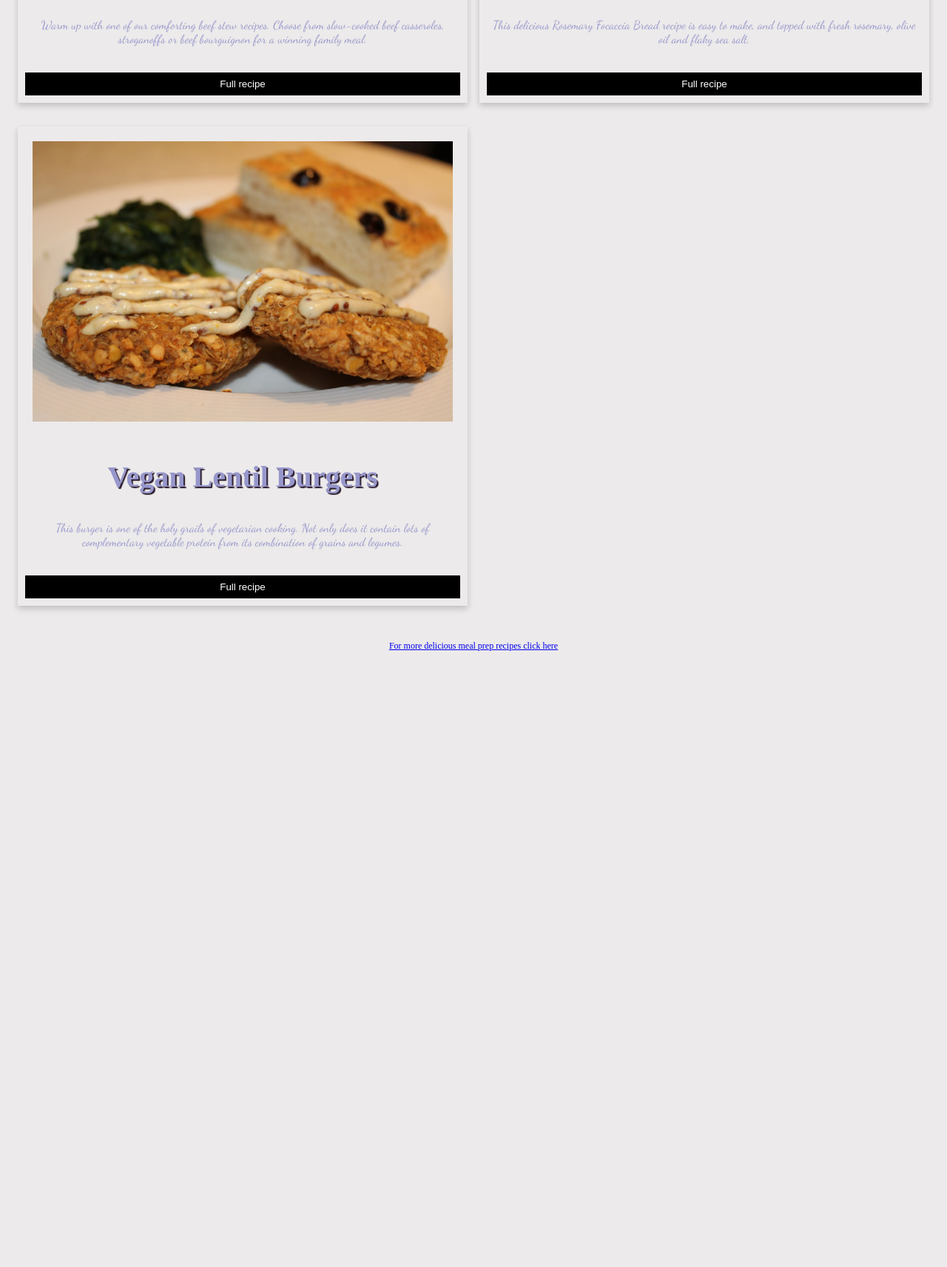
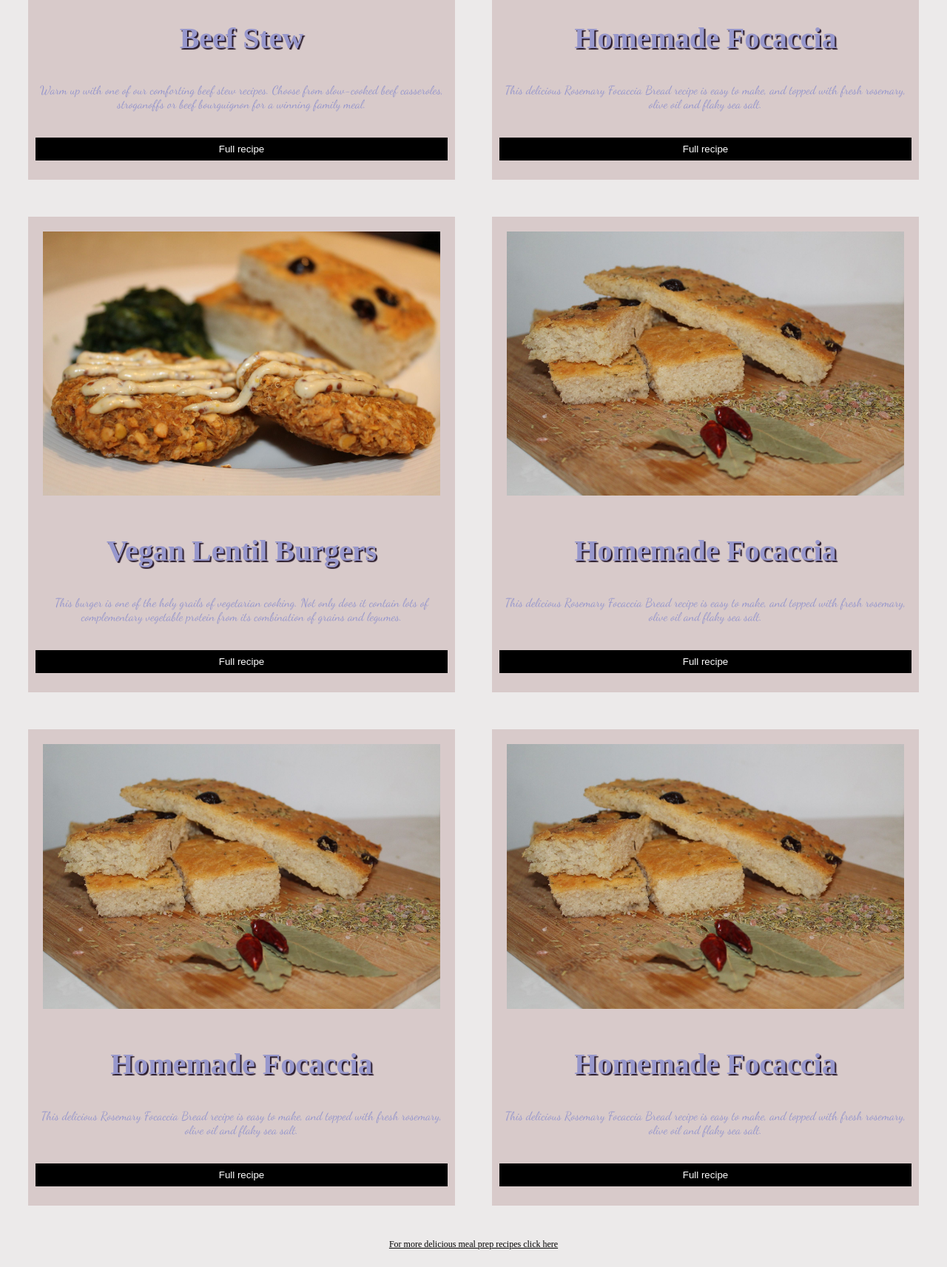
Before and after one commit to delexii/food-site, a plain HTML site: page index.html in a window 1280 px wide. Shown: the part 533-2246 px from the top of the page at 74% size. Before the commit the page ends 1437 px from the top, so only its background shows below. Drawn offline with Linux system fonts and the light colour scheme.

Commit message:
Change layout

```diff
--- a/index.html
+++ b/index.html
@@ -1,54 +1,123 @@
 <!DOCTYPE html>
-<html>
+<html lang="en">
   <head>
-    <meta charset="utf-8">
-    <meta name="viewport" content="width=device-width, initial-scale=1.0">
-    <link href="styles/style.css" rel="stylesheet">
-    <link href="https://fonts.googleapis.com/css2?family=Dancing+Script&display=swap" rel="stylesheet">
+    <meta charset="utf-8" />
+    <meta name="viewport" content="width=device-width, initial-scale=1.0" />
+    <link href="styles/style.css" rel="stylesheet" />
+    <link
+      title="pagestyle"
+      href="styles/light.css"
+      rel="stylesheet"
+      type="text/css"
+    />
+    <script src="scripts/script.js"></script>
+    <link
+      href="https://fonts.googleapis.com/css2?family=Dancing+Script&display=swap"
+      rel="stylesheet"
+    />
     <title>Thunder Prep</title>
   </head>
   <body>
-    <div class="flex-container">
-    <div class="row">
-        <div class="column">
-            <div class="card">
-                <div class="container">
-    <img src="images/IMG_0322.jpg" alt="Beef Stew" style="max-width:100%;"/>
-     <h1>Beef Stew</h1>
-     <p>Warm up with one of our comforting beef stew recipes. Choose from slow-cooked beef casseroles, stroganoffs or beef bourguignon for a winning family meal.</p>
-    <p><button class="button">Full recipe</button></p>
-                </div>
-             </div>
-        </div>
+    <div class="topnav">
+      <a href="#" id="hover">HOME</a>
+      <div>•</div>
+      <a href="#" id="hover">ABOUT</a>
+      <div>•</div>
+      <a href="#" id="hover">INSPO</a>
+      <button id="theme2" onclick="initiate();">Switch themes!</button>
+    </div>
+    <div class="grid-container">
+      <div class="item1">
+        <img
+          src="images/IMG_0322.jpg"
+          alt="Beef Stew"
+          style="max-width: 100%"
+        />
+        <h1>Beef Stew</h1>
+        <p>
+          Warm up with one of our comforting beef stew recipes. Choose from
+          slow-cooked beef casseroles, stroganoffs or beef bourguignon for a
+          winning family meal.
+        </p>
+        <p><button class="button">Full recipe</button></p>
+      </div>
 
-        <div class="column">
-            <div class="card">
-                <div class="container">
-    <img src="images/IMG_0289.jpg" alt="Homemade Focaccia" style="max-width:100%;" />
-    <h1>Homemade Focaccia</h1>
-    <p>This delicious Rosemary Focaccia Bread recipe is easy to make, and topped with fresh rosemary, olive oil and flaky sea salt.</p>
-    <p><button class="button">Full recipe</button></p>
-                </div>
-            </div>
-        </div>
+      <div class="item2">
+        <img
+          src="images/IMG_0289.jpg"
+          alt="Homemade Focaccia"
+          style="max-width: 100%"
+        />
+        <h1>Homemade Focaccia</h1>
+        <p>
+          This delicious Rosemary Focaccia Bread recipe is easy to make, and
+          topped with fresh rosemary, olive oil and flaky sea salt.
+        </p>
+        <p><button class="button">Full recipe</button></p>
+      </div>
 
-        <div class="column">
-            <div class="card">
-                <div class="container">
-    <img src="images/IMG_0297.jpg" alt="Vegan Burgers" style="max-width:100%;" />
-    <h1>Vegan Lentil Burgers</h1>
-    <p>This burger is one of the holy grails of vegetarian cooking. Not only does it contain lots of complementary vegetable protein from its combination of grains and legumes.</p>
-    <p><button class="button">Full recipe</button></p>
-                </div>
-              </div>
-         </div>
+      <div class="item3">
+        <img
+          src="images/IMG_0297.jpg"
+          alt="Vegan Burgers"
+          style="max-width: 100%"
+        />
+        <h1>Vegan Lentil Burgers</h1>
+        <p>
+          This burger is one of the holy grails of vegetarian cooking. Not only
+          does it contain lots of complementary vegetable protein from its
+          combination of grains and legumes.
+        </p>
+        <p><button class="button">Full recipe</button></p>
+      </div>
+
+      <div class="item4">
+        <img
+          src="images/IMG_0289.jpg"
+          alt="Homemade Focaccia"
+          style="max-width: 100%"
+        />
+        <h1>Homemade Focaccia</h1>
+        <p>
+          This delicious Rosemary Focaccia Bread recipe is easy to make, and
+          topped with fresh rosemary, olive oil and flaky sea salt.
+        </p>
+        <p><button class="button">Full recipe</button></p>
+      </div>
+
+      <div class="item5">
+        <img
+          src="images/IMG_0289.jpg"
+          alt="Homemade Focaccia"
+          style="max-width: 100%"
+        />
+        <h1>Homemade Focaccia</h1>
+        <p>
+          This delicious Rosemary Focaccia Bread recipe is easy to make, and
+          topped with fresh rosemary, olive oil and flaky sea salt.
+        </p>
+        <p><button class="button">Full recipe</button></p>
+      </div>
+
+      <div class="item6">
+        <img
+          src="images/IMG_0289.jpg"
+          alt="Homemade Focaccia"
+          style="max-width: 100%"
+        />
+        <h1>Homemade Focaccia</h1>
+        <p>
+          This delicious Rosemary Focaccia Bread recipe is easy to make, and
+          topped with fresh rosemary, olive oil and flaky sea salt.
+        </p>
+        <p><button class="button">Full recipe</button></p>
+      </div>
     </div>
-  </div>
-
-<div class="footer"
-><a href="https://www.notion.so/7168b30e1c564f33a3acf7f898cc34f8?v=9a6922c26fa34ce6bbbf46da4ba0836e">For more delicious meal prep recipes click here</a>
-</div>
-
+    <div class="footer">
+      <a
+        href="https://www.notion.so/7168b30e1c564f33a3acf7f898cc34f8?v=9a6922c26fa34ce6bbbf46da4ba0836e"
+        >For more delicious meal prep recipes click here</a
+      >
+    </div>
   </body>
-
 </html>
--- /dev/null
+++ b/scripts/script.js
@@ -0,0 +1,6 @@
+"use-strict";
+
+function initiate() {
+  var element = document.body;
+  element.classList.toggle("dark-mode");
+}
--- a/styles/style.css
+++ b/styles/style.css
@@ -2,18 +2,57 @@ body {
   background-color: #eceaea;
 }
 
-.flex-container {
+.grid-container {
+  display: inline-grid;
+  align-content: center;
+  padding: 30px;
+  grid-gap: 50px;
+  grid-template-columns: 1fr, 1fr, 1fr;
+  grid-template-rows: auto;
+  justify-content: space-evenly;
+}
+
+.grid-container > div {
+  background-color: #d8caca;
+}
+
+.dark-mode {
+  background-color: black;
+  color: white;
+}
+
+.topnav {
+  grid-column: 1/ 4;
+  background-color: #d8caca;
+  padding: 30px;
+  grid-gap: 20px;
+  text-align: center;
+  font-size: 30px;
+  justify-content: center;
   display: flex;
-    align-items: center;
+}
+
+a:link,
+a:visited {
+  color: rgb(0, 0, 0);
+}
+
+a:hover {
+  color: rgb(121, 123, 124);
+}
+
+a:active {
+  color: rgb(151, 151, 204);
 }
 
 img {
-    width:100%;
+  width: 100%;
   height: auto;
-    padding:20px;
-    min-width: 500px;  }
+  padding: 20px;
+  min-width: 500px;
+}
 
-h1{
+h1 {
   font-size: 40px;
   color: rgb(151, 151, 204);
   text-shadow: 2px 2px 1px rgb(41, 26, 43);
@@ -23,26 +62,12 @@ h1{
 p {
   color: rgb(151, 151, 204);
   padding: 10px;
-    font-family: 'Dancing Script', cursive;
+  font-family: "Dancing Script", cursive;
   text-align: center;
 }
 
 * {
   box-sizing: border-box;
-  }
-
-.row,
-  .row > .column {
-    padding: 8px;
-  }
-
-.card {
-    box-shadow: 0 4px 8px 0 rgba(24, 22, 22, 0.2);
-  }
-
-.column {
-    width:100%;
-    float:left;
 }
 
 .button {
@@ -69,14 +94,22 @@ p {
 }
 
 @media screen and (min-width: 1500px) {
-    .column {
-      width: 33.2%;
-      display: block;
+  .grid-container {
+    grid-template-columns: 1fr 1fr 1fr;
   }
 }
 
-  @media screen and (min-width:800px) and (max-width: 1499px) {
-    .column {
-      width: 50%;
+@media screen and (max-width: 1499px) {
+  .grid-container {
+    grid-template-columns: 1fr 1fr;
   }
 }
+
+@media screen and (max-width: 900px) {
+  .grid-container {
+    grid-template-columns: 1fr;
+  }
+  .topnav {
+    flex-wrap: wrap;
+  }
+}
```
Lines whose indentation alone changed are shown as unchanged.
